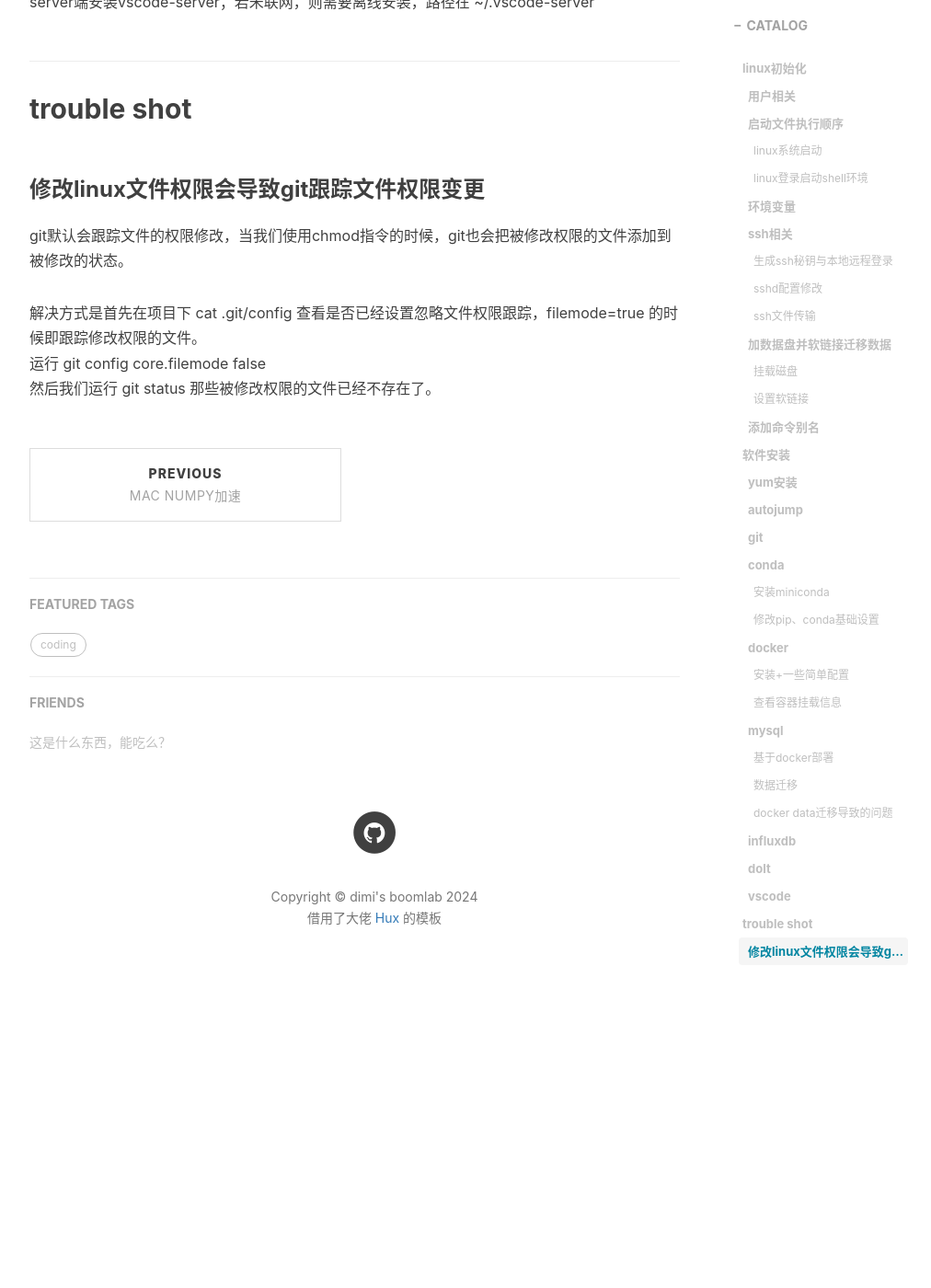
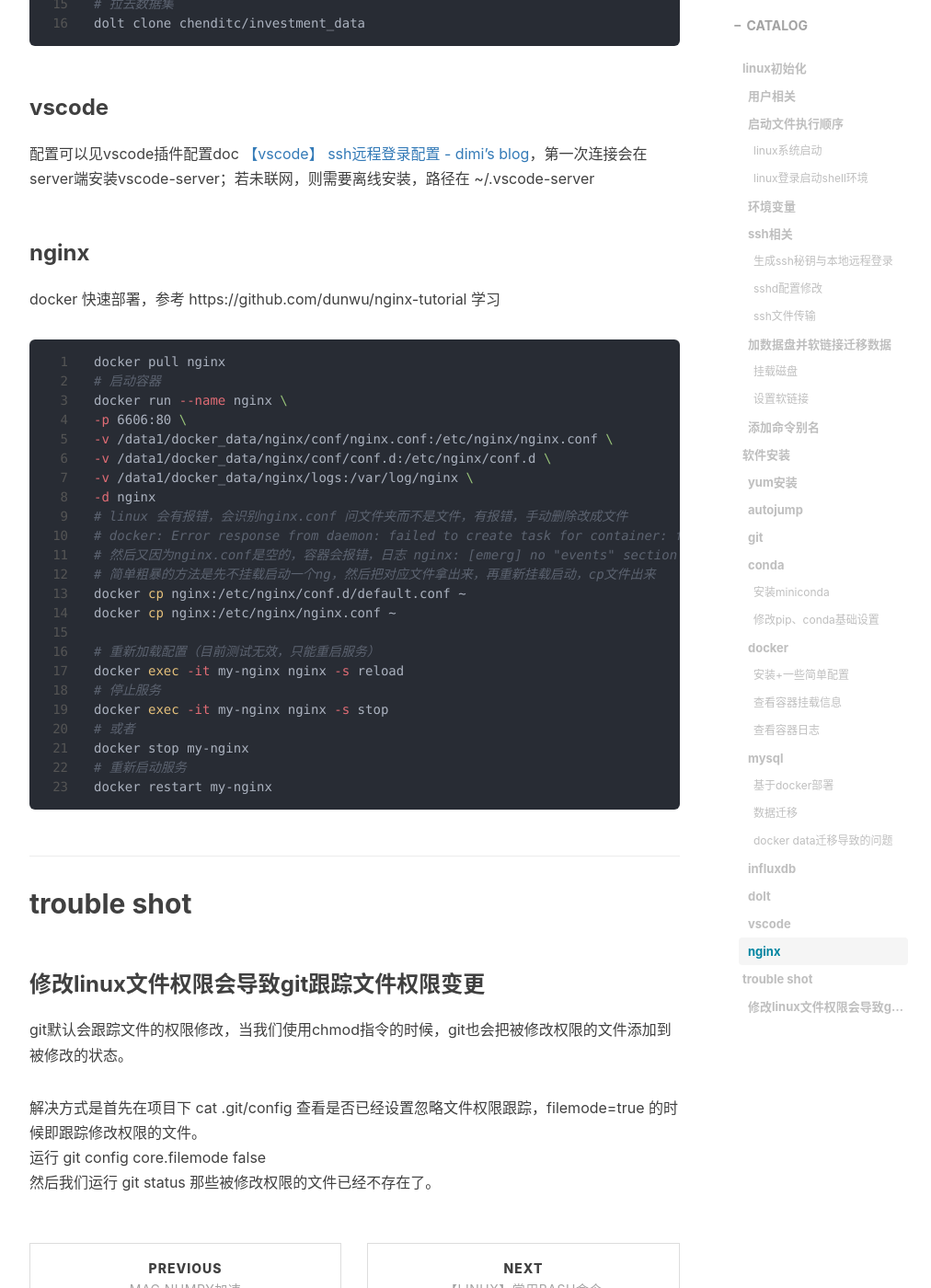
Before and after one commit to dimi-liu/dimi-liu.github.io, a Jekyll site: the page built from _posts/coding/tool/2023-12-16-linux配置.markdown, in a window 1280 px wide and 1400 px high, scrolled down 14117 px. Shown: the whole window at 92% size, without its empty margins (233-1245 px from the left). Built offline with Jekyll 4.4.1, drawn with Linux system fonts in a browser that asks for light colours; nearby versions of some CDN libraries; comment, search, counter and statistics services are not loaded; before the commit the page ends 15192 px from its top, so only the background shows below that; some of the changed text lies outside the part shown.

Commit message:
2024-03-05 更新llm+linux相关文档

````diff
--- a/_posts/coding/tool/2023-12-16-linux配置.markdown
+++ b/_posts/coding/tool/2023-12-16-linux配置.markdown
@@ -152,6 +152,8 @@
 scp -P {port} username@servername:/path/filename /var/www/local_dir（本地目录）
 # 下载目录
 scp -P {port} -r username@servername:/var/www/remote_dir/（远程目录） /var/www/local_dir（本地目录）
+# 做了免密之后，config里面配置host名称和端口，可以使用hostname快速调用
+scp file boom:~ # 上传file到远程主机下的~路径，boom是hostname
 ```
 
 ### 加数据盘并软链接迁移数据
@@ -375,7 +377,7 @@
 systemctl is-enabled docker
 #容器自动启动
 docker run --restart=always
-docker update --restart=always 容器id
+docker update --restart always 容器id
 # 更新内存大小
 docker update -m 1600M --memory-swap 2048M docker-mysql
 ```
@@ -392,6 +394,12 @@
 ```bash
 # 主要看挂载的磁盘路径啥的
 docker inspect docker-mysql | grep Mounts -A 20
+```
+
+#### 查看容器日志
+
+```bash
+docker logs <容器名>
 ```
 
 ### mysql
@@ -520,6 +528,36 @@
 
 配置可以见vscode插件配置doc [【vscode】 ssh远程登录配置 - dimi's blog](https://dimi-liu.github.io/2023/08/13/vscode-ssh-远程登录配置/)，第一次连接会在server端安装vscode-server；若未联网，则需要离线安装，路径在 ~/.vscode-server
 
+### nginx
+
+docker 快速部署，参考 https://github.com/dunwu/nginx-tutorial 学习
+
+```bash
+docker pull nginx
+# 启动容器
+docker run --name nginx \
+-p 6606:80 \
+-v /data1/docker_data/nginx/conf/nginx.conf:/etc/nginx/nginx.conf \
+-v /data1/docker_data/nginx/conf/conf.d:/etc/nginx/conf.d \
+-v /data1/docker_data/nginx/logs:/var/log/nginx \
+-d nginx
+# linux 会有报错，会识别nginx.conf 问文件夹而不是文件，有报错，手动删除改成文件
+# docker: Error response from daemon: failed to create task for container: failed to create shim task: OCI runtime create failed: runc create failed: unable to start container process: error during container init: error mounting "/data1/docker_data/nginx/conf/nginx.conf" to rootfs at "/etc/nginx/nginx.conf": mount /data1/docker_data/nginx/conf/nginx.conf:/etc/nginx/nginx.conf (via /proc/self/fd/6), flags: 0x5000: not a directory: unknown: Are you trying to mount a directory onto a file (or vice-versa)? Check if the specified host path exists and is the expected type.
+# 然后又因为nginx.conf是空的，容器会报错，日志 nginx: [emerg] no "events" section in configuration
+# 简单粗暴的方法是先不挂载启动一个ng，然后把对应文件拿出来，再重新挂载启动，cp文件出来
+docker cp nginx:/etc/nginx/conf.d/default.conf ~
+docker cp nginx:/etc/nginx/nginx.conf ~
+
+# 重新加载配置（目前测试无效，只能重启服务）
+docker exec -it my-nginx nginx -s reload
+# 停止服务
+docker exec -it my-nginx nginx -s stop
+# 或者
+docker stop my-nginx
+# 重新启动服务
+docker restart my-nginx
+```
+
 ## trouble shot
 
 ### 修改linux文件权限会导致git跟踪文件权限变更
````
Also changed, not shown: _posts/coding/2024-02-20-常用bash命令.markdown (added, +112 -0 lines), _posts/coding/llm/2024-03-05-transformer.markdown (added, +90 -0 lines), _posts/coding/llm/2024-03-05-大模型记录.markdown (added, +33 -0 lines), img/in-post/llm/llmlifecycle.png (added), img/in-post/llm/positionalmatrix.png (added), img/in-post/llm/transformer.png (added).
